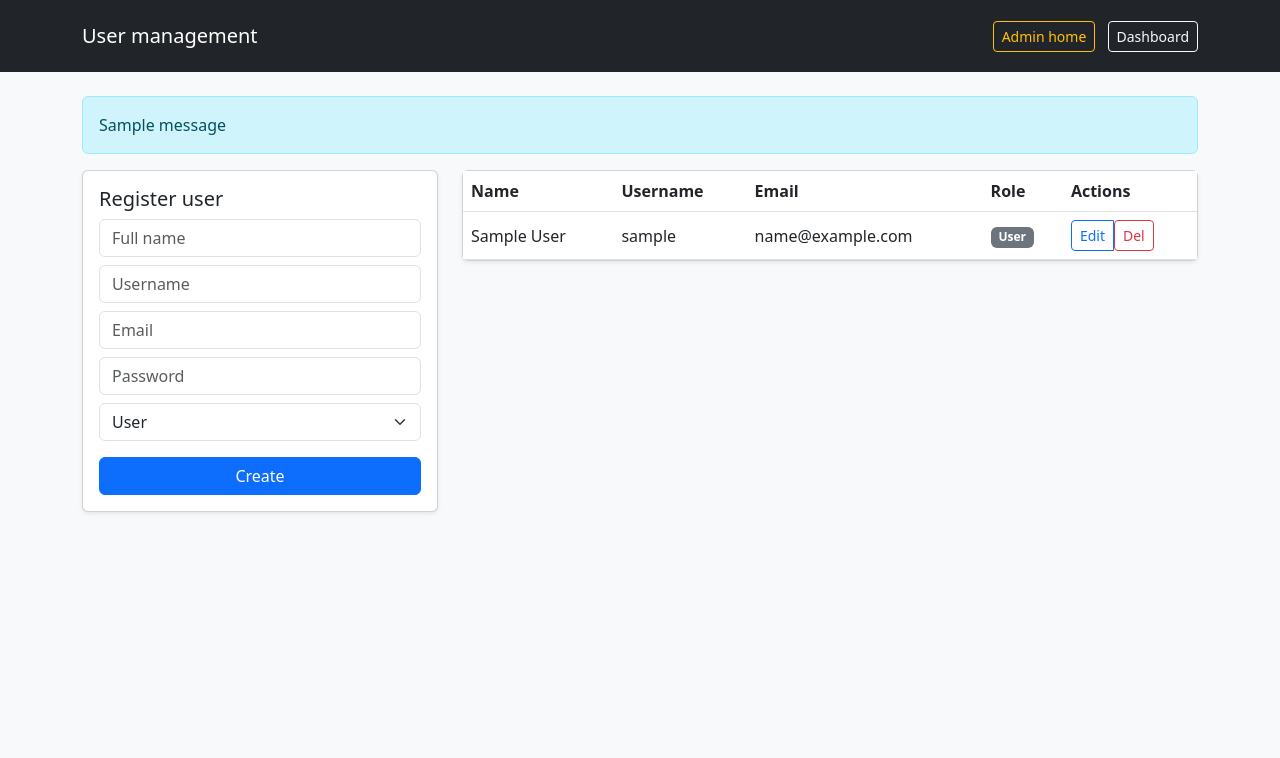
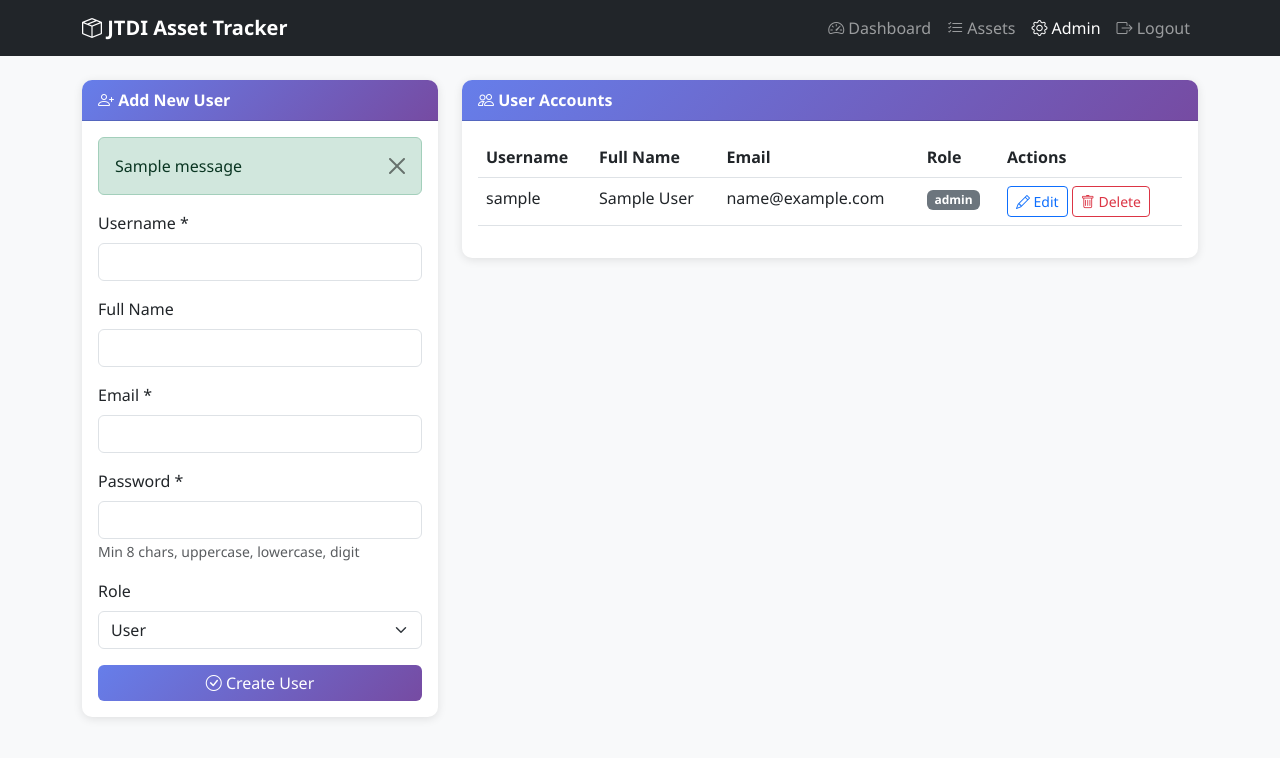
Before and after one commit to Fakhrul0029/Asset-Tracker-System-Together-, a Flask app: page /admin/users in a window 1280 px wide. Shown: the top 758 px of the page. Run offline with Flask 3, Linux system fonts and the light colour scheme; the visitor is signed in with stand-in values (Sample User, id 1); one stand-in notice (Sample message) is shown; a database or web service that is not in the repository returns one stand-in record (values such as "Sample title"); some libraries are stand-ins or nearby versions.

Commit message:
Enhance manage_user.html with improved layout and styles

```diff
--- a/templates/manage_user.html
+++ b/templates/manage_user.html
@@ -1,79 +1,172 @@
 <!DOCTYPE html>
-<html>
+<html lang="en">
 <head>
-    <title>Manage Users</title>
-    <link rel="stylesheet" href="https://cdn.jsdelivr.net/npm/bootstrap@5.3.0/dist/css/bootstrap.min.css">
+    <meta charset="UTF-8">
+    <meta name="viewport" content="width=device-width, initial-scale=1.0">
+    <title>Manage Users - JTDI Asset Tracker</title>
+    <link href="https://cdn.jsdelivr.net/npm/bootstrap@5.3.0/dist/css/bootstrap.min.css" rel="stylesheet">
+    <link rel="stylesheet" href="https://cdn.jsdelivr.net/npm/bootstrap-icons@1.10.0/font/bootstrap-icons.css">
+    <style>
+        body {
+            background-color: #f8f9fa;
+            font-family: 'Segoe UI', Tahoma, Geneva, Verdana, sans-serif;
+        }
+        .navbar-brand {
+            font-weight: 600;
+        }
+        .card {
+            border: none;
+            box-shadow: 0 2px 10px rgba(0,0,0,0.1);
+            border-radius: 10px;
+        }
+        .card-header {
+            background: linear-gradient(135deg, #667eea 0%, #764ba2 100%);
+            color: white;
+            border-radius: 10px 10px 0 0 !important;
+            font-weight: 600;
+        }
+        .btn-primary {
+            background: linear-gradient(135deg, #667eea 0%, #764ba2 100%);
+            border: none;
+        }
+        .btn-primary:hover {
+            opacity: 0.9;
+        }
+    </style>
 </head>
-<body class="bg-light">
-    <nav class="navbar navbar-dark bg-dark p-3 mb-4">
-        <div class="container d-flex justify-content-between">
-            <span class="navbar-brand">User management</span>
-            <div>
-                <a href="/admin" class="btn btn-outline-warning btn-sm me-2">Admin home</a>
-                <a href="/" class="btn btn-outline-light btn-sm">Dashboard</a>
+<body>
+    <nav class="navbar navbar-expand-lg navbar-dark bg-dark">
+        <div class="container">
+            <a class="navbar-brand" href="{{ url_for('dashboard') }}">
+                <i class="bi bi-box-seam"></i> JTDI Asset Tracker
+            </a>
+            <button class="navbar-toggler" type="button" data-bs-toggle="collapse" data-bs-target="#navbarNav">
+                <span class="navbar-toggler-icon"></span>
+            </button>
+            <div class="collapse navbar-collapse" id="navbarNav">
+                <ul class="navbar-nav ms-auto">
+                    <li class="nav-item">
+                        <a class="nav-link" href="{{ url_for('dashboard') }}">
+                            <i class="bi bi-speedometer2"></i> Dashboard
+                        </a>
+                    </li>
+                    <li class="nav-item">
+                        <a class="nav-link" href="{{ url_for('index') }}">
+                            <i class="bi bi-list-check"></i> Assets
+                        </a>
+                    </li>
+                    <li class="nav-item">
+                        <a class="nav-link active" href="{{ url_for('admin_dashboard') }}">
+                            <i class="bi bi-gear"></i> Admin
+                        </a>
+                    </li>
+                    <li class="nav-item">
+                        <a class="nav-link" href="{{ url_for('logout') }}">
+                            <i class="bi bi-box-arrow-right"></i> Logout
+                        </a>
+                    </li>
+                </ul>
             </div>
         </div>
     </nav>
-    <div class="container">
+
+    <div class="container mt-4">
+        <div class="row">
+            <div class="col-lg-4">
+                <div class="card">
+                    <div class="card-header">
+                        <i class="bi bi-person-plus"></i> Add New User
+                    </div>
+                    <div class="card-body">
                         {% with messages = get_flashed_messages() %}
                             {% if messages %}
                                 {% for message in messages %}
-              <div class="alert alert-info">{{ message }}</div>
+                                    <div class="alert alert-success alert-dismissible fade show" role="alert">
+                                        {{ message }}
+                                        <button type="button" class="btn-close" data-bs-dismiss="alert"></button>
+                                    </div>
                                 {% endfor %}
                             {% endif %}
                         {% endwith %}
 
-        <div class="row">
-            <div class="col-md-4">
-                <div class="card p-3 shadow-sm">
-                    <h5>Register user</h5>
-                    <form method="POST" action="/admin/users">
-                        <input type="text" name="full_name" placeholder="Full name" class="form-control mb-2" required>
-                        <input type="text" name="username" placeholder="Username" class="form-control mb-2" required>
-                        <input type="email" name="email" placeholder="Email" class="form-control mb-2" required>
-                        <input type="password" name="password" placeholder="Password" class="form-control mb-2" required>
-                        <select name="role" class="form-select mb-3">
+                        <form method="POST" action="{{ url_for('manage_users') }}">
+                            <input type="hidden" name="csrf_token" value="{{ csrf_token() }}"/>
+
+                            <div class="mb-3">
+                                <label for="username" class="form-label">Username *</label>
+                                <input type="text" class="form-control" id="username" name="username" required>
+                            </div>
+
+                            <div class="mb-3">
+                                <label for="full_name" class="form-label">Full Name</label>
+                                <input type="text" class="form-control" id="full_name" name="full_name">
+                            </div>
+
+                            <div class="mb-3">
+                                <label for="email" class="form-label">Email *</label>
+                                <input type="email" class="form-control" id="email" name="email" required>
+                            </div>
+
+                            <div class="mb-3">
+                                <label for="password" class="form-label">Password *</label>
+                                <input type="password" class="form-control" id="password" name="password" required>
+                                <small class="text-muted">Min 8 chars, uppercase, lowercase, digit</small>
+                            </div>
+
+                            <div class="mb-3">
+                                <label for="role" class="form-label">Role</label>
+                                <select class="form-select" id="role" name="role">
                                     <option value="User">User</option>
                                     <option value="Admin">Admin</option>
                                 </select>
-                        <button type="submit" class="btn btn-primary w-100">Create</button>
+                            </div>
+
+                            <button type="submit" class="btn btn-primary w-100">
+                                <i class="bi bi-check-circle"></i> Create User
+                            </button>
                         </form>
                     </div>
                 </div>
-            <div class="col-md-8">
-                <div class="card shadow-sm">
-                    <table class="table align-middle mb-0">
+            </div>
+
+            <div class="col-lg-8">
+                <div class="card">
+                    <div class="card-header">
+                        <i class="bi bi-people"></i> User Accounts
+                    </div>
+                    <div class="card-body">
+                        <div class="table-responsive">
+                            <table class="table table-hover">
                                 <thead>
                                     <tr>
-                                <th>Name</th>
                                         <th>Username</th>
+                                        <th>Full Name</th>
                                         <th>Email</th>
                                         <th>Role</th>
                                         <th>Actions</th>
                                     </tr>
                                 </thead>
                                 <tbody>
-                            {% for u in users %}
+                                    {% for user in users %}
                                     <tr>
-                                <td>{{ u.full_name or '-' }}</td>
-                                <td>{{ u.username }}</td>
-                                <td>{{ u.email }}</td>
+                                        <td>{{ user.username }}</td>
+                                        <td>{{ user.full_name or '-' }}</td>
+                                        <td>{{ user.email }}</td>
                                         <td>
-                                    {% if u.role == 'Admin' %}
-                                        <span class="badge bg-danger">Admin</span>
-                                    {% else %}
-                                        <span class="badge bg-secondary">User</span>
-                                    {% endif %}
+                                            <span class="badge {% if user.role == 'Admin' %}bg-primary{% else %}bg-secondary{% endif %}">
+                                                {{ user.role }}
+                                            </span>
                                         </td>
                                         <td>
-                                    <div class="btn-group">
-                                        <a href="/admin/edit_user/{{ u.id }}" class="btn btn-sm btn-outline-primary">Edit</a>
-                                        {% if u.username != 'admin' %}
-                                        <form action="/admin/delete_user/{{ u.id }}" method="POST" class="d-inline" onsubmit="return confirm('Delete user?');">
-                                            <button type="submit" class="btn btn-sm btn-outline-danger">Del</button>
+                                            <a href="{{ url_for('edit_user', id=user.id) }}" class="btn btn-sm btn-outline-primary">
+                                                <i class="bi bi-pencil"></i> Edit
+                                            </a>
+                                            <form method="POST" action="{{ url_for('delete_user', id=user.id) }}" style="display: inline;">
+                                                <input type="hidden" name="csrf_token" value="{{ csrf_token() }}"/>
+                                                <button type="submit" class="btn btn-sm btn-outline-danger" onclick="return confirm('Are you sure you want to delete this user?');">
+                                                    <i class="bi bi-trash"></i> Delete
+                                                </button>
                                             </form>
-                                        {% endif %}
-                                    </div>
                                         </td>
                                     </tr>
                                     {% endfor %}
@@ -83,5 +176,9 @@
                     </div>
                 </div>
             </div>
+        </div>
+    </div>
+
+    <script src="https://cdn.jsdelivr.net/npm/bootstrap@5.3.0/dist/js/bootstrap.bundle.min.js"></script>
 </body>
 </html>
```
Lines whose indentation alone changed are shown as unchanged.
